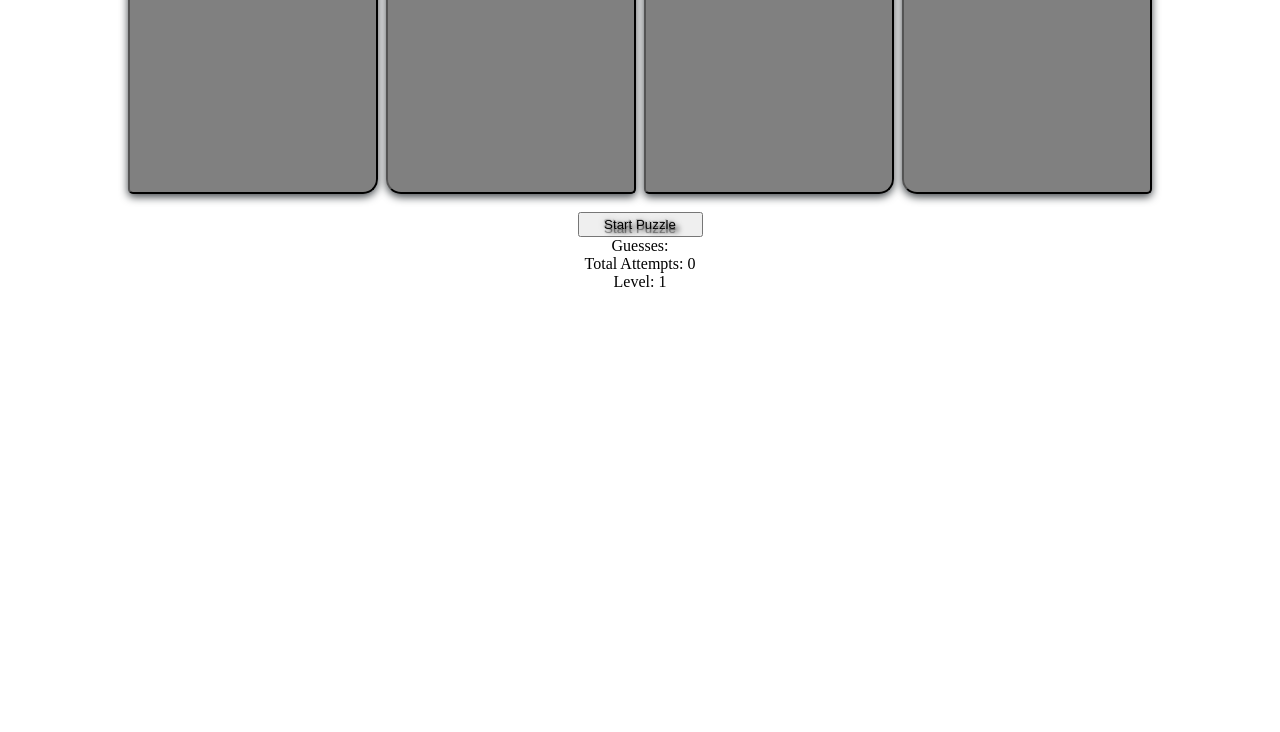
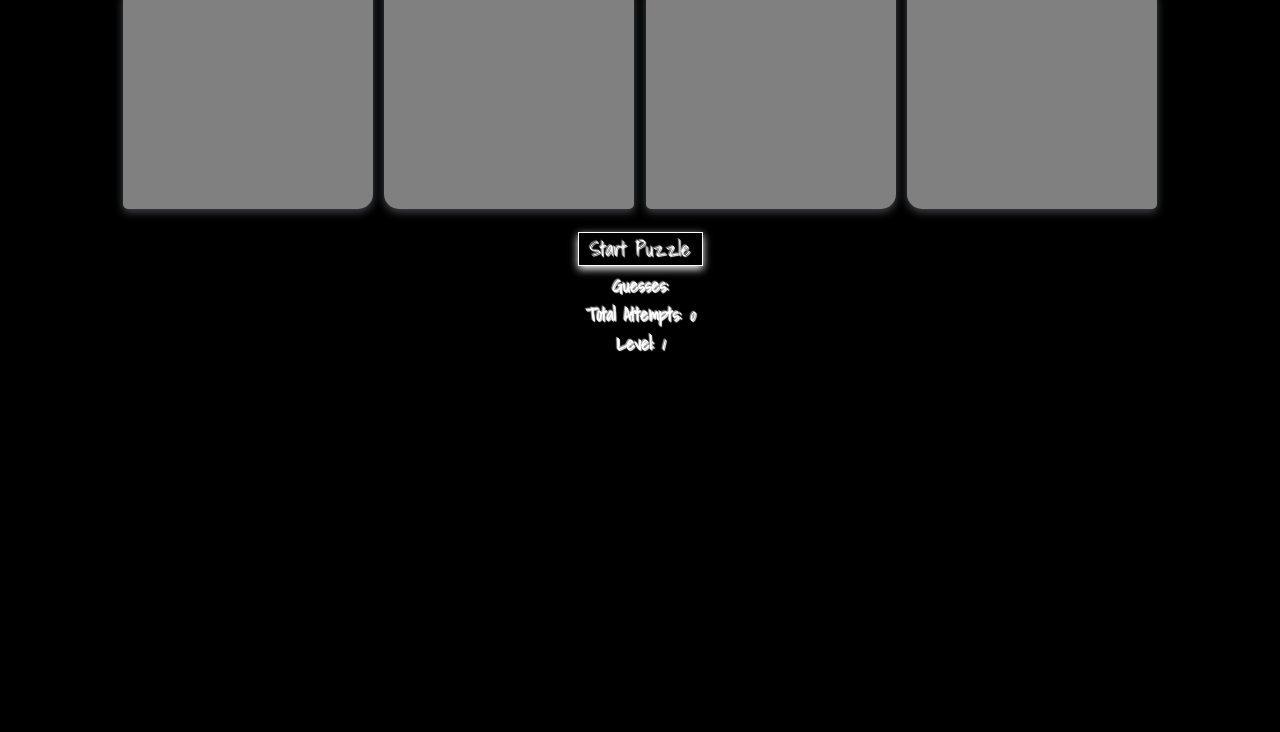
Before and after one commit to 2juicy/LightsPuzzleGame, a plain HTML site: page index.html in a window 1280 px wide. Shown: the part 68-800 px from the top of the page. Drawn offline with nearby package versions, Linux system fonts and the light colour scheme.

Commit message:
visual upgrade

```diff
--- a/index.html
+++ b/index.html
@@ -2,6 +2,7 @@
 <html>
 <head>
 	<meta name="viewport" content="width=device-width, initial-scale=1.0">
+    <link href="https://fonts.googleapis.com/css?family=Dancing+Script|Shadows+Into+Light" rel="stylesheet">
 	<link rel="stylesheet" href="style.css">
 	<script src="https://cdnjs.cloudflare.com/ajax/libs/jquery/3.2.1/jquery.min.js"></script>
 	<script type="text/javascript" src='app.js'></script>
--- a/style.css
+++ b/style.css
@@ -1,7 +1,28 @@
 *{
 	margin: 0;
 	padding: 0;
+    font-family: 'Shadows Into Light', cursive;
+    background: black;
+    color: white;
+    text-shadow: -1px -1px 1px #aaa,
+            1px 1px 1px white,
+             0px 4px 1px rgba(0,0,0,0.5),
+             4px 4px 5px rgba(0,0,0,0.7),
+             0px 0px 7px rgba(0,0,0,0.4);
     }
+p{
+    font-size: 18px;
+    font-weight: bold;
+}
+span{
+    font-size: 16px;
+    font-style: italic;
+}
+#winOrLose{
+    font-size: 22px;
+    font-weight: bold;
+    color: orange;
+}
 #background {
     position: fixed;
     top: 50%;
@@ -26,6 +47,7 @@
 	text-align: center;
 }
 .button {
+    border: 0;
     height: 225px;
     width: 250px;
     display: inline-block;
@@ -33,6 +55,7 @@
     box-shadow: 0px 3px 8px #43484c;
     border-radius: 15px 5px 15px 5px;
     background: gray;
+
     }
 .button:nth-child(even){
     border-radius: 5px 15px 5px 15px;
@@ -66,11 +89,19 @@
     transform: translateY(3px);
 }
 #start{
-    height: 25px;
+    border: 1px solid white;
+    height: auto;
     width: 125px;
+    font-size: 20px;
+    margin-bottom: 5px;
     display: inline-block;
-    text-shadow: -1px -1px 1px #aaa,
-             0px 4px 1px rgba(0,0,0,0.5),
-             4px 4px 5px rgba(0,0,0,0.7),
-             0px 0px 7px rgba(0,0,0,0.4);
+    box-shadow: 0px 3px 8px white;
 }
+#start:hover{
+    border: 1px solid orange;
+}
+#start:active{
+    opacity: 0.2;
+    background: transparent;
+    transform: translateY(3px);
+}
```
